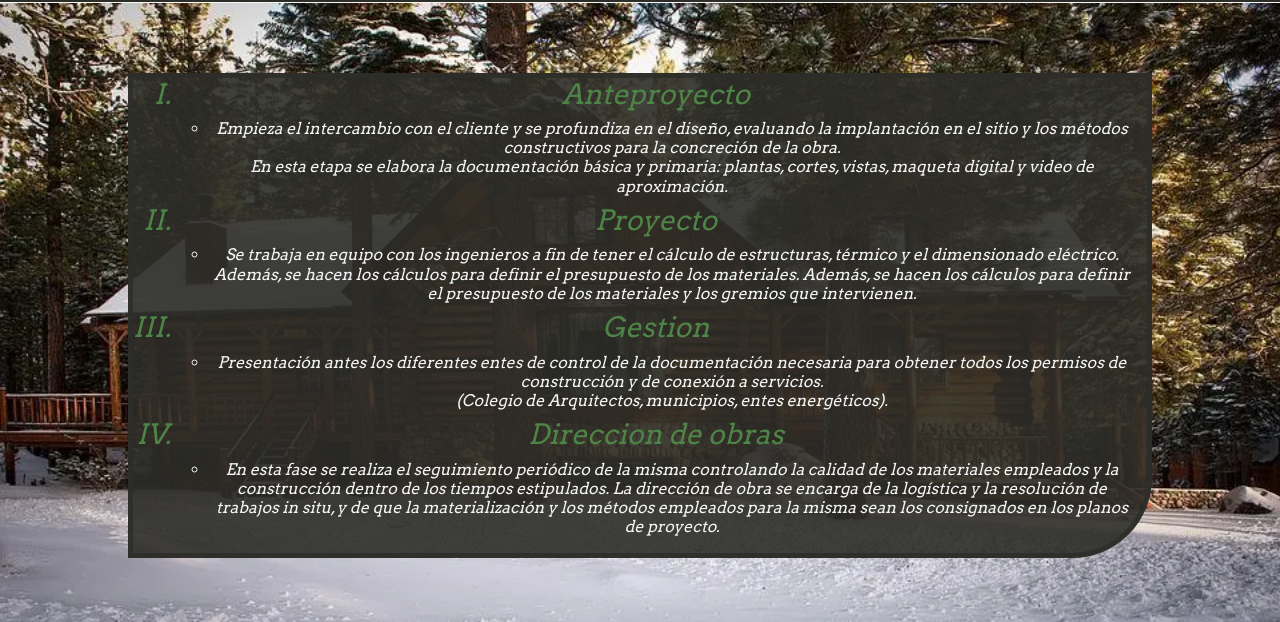
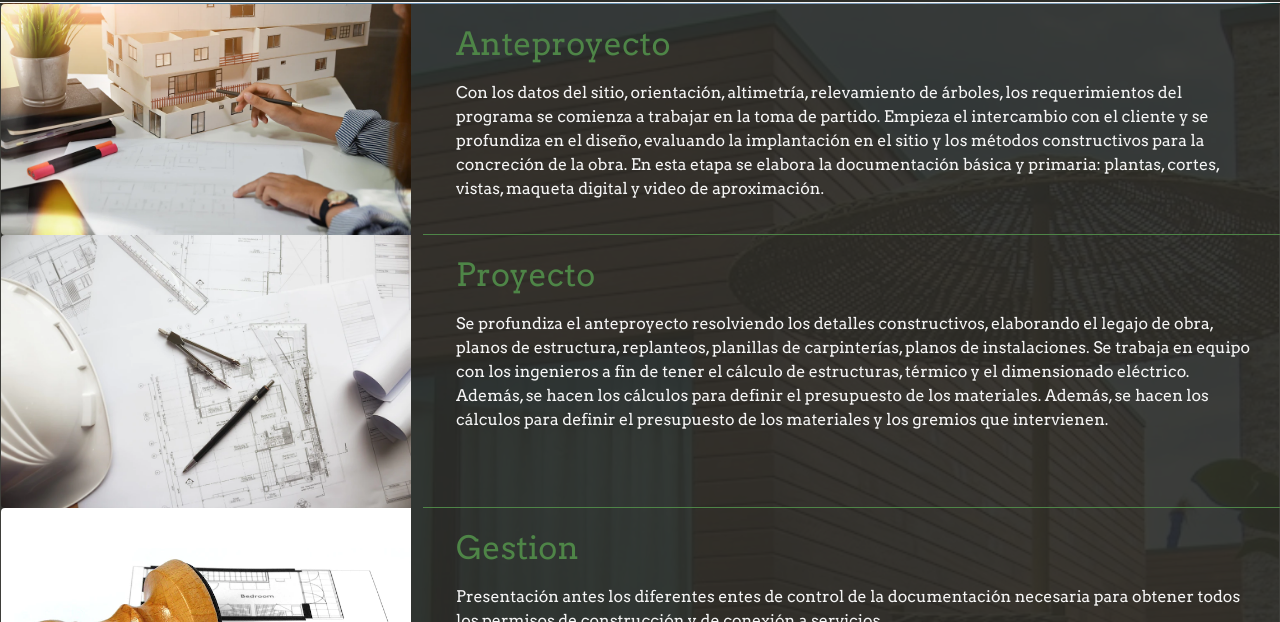
Before and after one commit to TomasPaoletti/EstudioRigano-Paoletti, a website: page page/metodologia.html in a window 1280 px wide. Shown: the part 84-706 px from the top of the page. Drawn offline with nearby package versions, Linux system fonts and the light colour scheme.

Commit message:
modificacion pag metodologia

```diff
--- a/page/metodologia.html
+++ b/page/metodologia.html
@@ -6,7 +6,7 @@
   <meta http-equiv="X-UA-Compatible" content="IE=edge" />
   <meta name="viewport" content="width=device-width, initial-scale=1.0" />
   <meta name="description" content="estudio arquitectura Rigano" />
-  <meta name="keywords" content="estudio, arquitectura, rigano, remodelacion, casa, edificio, vanguardia" />
+  <meta name="keywords" content="estudio, arquitectura, rigano, remodelacion, casa, edificio, vanguardia, metodologia, direccion de obra, anteproyecto, proyecto, gestion" />
   <link rel="shortcut icon" href="../img/logo.jpg" type="image/x-icon" />
   <title>Estudio Rigano</title>
   <!-- link fuente -->
@@ -93,66 +93,77 @@
   </div>
   <!-- cierre de fila logo + nav -->
   <!-- fila de info del sitio -->
-  <div>
-    <main class="main4">
-      <div class="metodologia">
-        <div class="container-fluid col-12 contenedor">
-          <ol type="I">
-            <div>
-              <li class="titlegreen h3">Anteproyecto</li>
-              <ul>
-                <li class="h6">
-                  Empieza el intercambio con el cliente y se profundiza en el
+  <div class="card mb-1 card-meto">
+    <div class="row">
+      <div class="col-md-4">
+        <img src="../img/anteproyecto.webp" class="img-fluid rounded-start" alt="una maqueta">
+      </div>
+      <div class="col-md-8">
+        <div class="card-body">
+          <h5 class="card-title h2">Anteproyecto</h5>
+          <p class="card-text">Con los datos del sitio, orientación, altimetría, relevamiento de árboles, los
+            requerimientos del programa se comienza a trabajar en la toma de
+            partido. Empieza el intercambio con el cliente y se profundiza en el
             diseño, evaluando la implantación en el sitio y los métodos
-                  constructivos para la concreción de la obra.<br />En esta etapa
+            constructivos para la concreción de la obra. En esta etapa
             se elabora la documentación básica y primaria: plantas, cortes,
-                  vistas, maqueta digital y video de aproximación.
-                </li>
-              </ul>
+            vistas, maqueta digital y video de aproximación.</p>
         </div>
-            <div>
-              <li class="titlegreen h3">Proyecto</li>
-              <ul>
-                <li class="h6">
-                  Se trabaja en equipo con los ingenieros a fin de tener el
+      </div>
+    </div>
+    <div class="row">
+      <div class="col-md-4">
+        <img src="../img/proyecto.webp" class="img-fluid rounded-start" alt="planos de obra">
+      </div>
+      <div class="col-md-8">
+        <div class="card-body">
+          <h5 class="card-title h2">Proyecto</h5>
+          <p class="card-text">Se profundiza el anteproyecto resolviendo los detalles constructivos, elaborando el
+            legajo de obra, planos de estructura, replanteos, planillas de carpinterías, planos de instalaciones. Se
+            trabaja en equipo con los ingenieros a fin de tener el
             cálculo de estructuras, térmico y el dimensionado eléctrico.
             Además, se hacen los cálculos para definir el presupuesto de los
             materiales. Además, se hacen los cálculos para definir el
-                  presupuesto de los materiales y los gremios que intervienen.
-                </li>
-              </ul>
+            presupuesto de los materiales y los gremios que intervienen.</p>
         </div>
-            <div>
-              <li class="titlegreen h3">Gestion</li>
-              <ul>
-                <li class="h6">
-                  Presentación antes los diferentes entes de control de la
+      </div>
+    </div>
+    <div class="row">
+      <div class="col-md-4">
+        <img src="../img/gestion.webp" class="img-fluid rounded-start" alt="planos de obras aprobado">
+      </div>
+      <div class="col-md-8">
+        <div class="card-body">
+          <h5 class="card-title h2">Gestion</h5>
+          <p class="card-text">Presentación antes los diferentes entes de control de la
             documentación necesaria para obtener todos los permisos de
             construcción y de conexión a servicios.<br />(Colegio de
-                  Arquitectos, municipios, entes energéticos).
-                </li>
-              </ul>
+            Arquitectos, municipios, entes energéticos).</p>
         </div>
-            <div>
-              <li class="titlegreen h3">Direccion de obras</li>
-              <ul>
-                <li class="h6">
-                  En esta fase se realiza el seguimiento periódico de la misma
+      </div>
+    </div>
+    <div class="row">
+      <div class="col-md-4">
+        <img src="../img/direccion-obras.webp" class="img-fluid rounded-start" alt="personas dirigiendo obra en construccion">
+      </div>
+      <div class="col-md-8">
+        <div class="card-body">
+          <h5 class="card-title h2">Direccion de obras</h5>
+          <p class="card-text">Se verifica la correcta concreción de todos los procesos constructivos de la obra. En
+            esta fase se realiza el seguimiento periódico de la misma
             controlando la calidad de los materiales empleados y la
             construcción dentro de los tiempos estipulados. La dirección de
             obra se encarga de la logística y la resolución de trabajos in
             situ, y de que la materialización y los métodos empleados para
-                  la misma sean los consignados en los planos de proyecto.
-                </li>
-              </ul>
-            </div>
-          </ol>
+            la misma sean los consignados en los planos de proyecto. Esta tarea implica asumir la responsabilidad
+            mediando ante el comitente y los organismos de control</p>
         </div>
       </div>
-    </main>
+    </div>
+  </div>
   <!-- cierre fila de info del sitio-->
   <!-- inicio de footer -->
-      <footer class="footer-meto">
+  <footer class="footer">
     <div>
       <img class="pic-footer" src="../img/logo.jpg" alt="logo" />
     </div>
@@ -160,14 +171,11 @@
       <h3>estudiorigano@gmail.com</h3>
     </div>
     <div>
-          <button><a href="https://www.instagram.com/?hl=es" target="_blank"><i
-                class='bx bxl-instagram'></i></a></button>
-          <button><a href="https://www.facebook.com/" target="_blank"><i
-                class='bx bxl-facebook-circle'></i></a></button>
+      <button><a href="https://www.instagram.com/?hl=es" target="_blank"><i class='bx bxl-instagram'></i></a></button>
+      <button><a href="https://www.facebook.com/" target="_blank"><i class='bx bxl-facebook-circle'></i></a></button>
       <button><a href="https://web.whatsapp.com/" target="_blank"><i class='bx bxl-whatsapp'></i></a></button>
     </div>
   </footer>
-  </div>
   <!-- cierre de footer -->
   <script src="https://cdn.jsdelivr.net/npm/bootstrap@5.0.2/dist/js/bootstrap.bundle.min.js"
     integrity="sha384-MrcW6ZMFYlzcLA8Nl+NtUVF0sA7MsXsP1UyJoMp4YLEuNSfAP+JcXn/tWtIaxVXM" crossorigin="anonymous">
--- a/scss/styles.scss
+++ b/scss/styles.scss
@@ -111,27 +111,22 @@ main {
 
 /* inicio main metodologia */
 
-.main4 {
-    background: url(../img/casanieve.webp);
-    font-style: map-get($estilo, Fstyle);
+.card-meto {
+    background-image: url(../img/exteriorcasa.webp);
     @include cover-centercenter-no-repeat;
-
-    .contenedor {
-        border: 5px solid $color-secundario;
-        border-bottom-right-radius: 5rem;
-    }
-
-    .metodologia {
-        margin: auto;
-        width: 80%;
-    }
-
-    ol {
-        color: $color-texto;
-    }
-
-    .titlegreen {
-        color: $color-titulo;
+    .row{
+        background-color: $color-secundario;
+        .col-md-8{
+            border-bottom: 0.1rem solid $color-titulo;
+        }
+        h5{
+            color: $color-titulo;
+            padding: 5px;
+        }
+        p{
+            color: $color-texto;
+            padding: 5px;
+        }
     }
 }
 
@@ -189,70 +184,7 @@ main {
     }
 }
 
-
-/*section {
-        max-width: 25rem;
-        margin: auto;
-        background-color: $color-secundario;
-        border-radius: 3rem;
-        padding: 5px;
-
-        h2 {
-            color: $color-titulo;
-        }
-
-        h3 {
-            color: $color-texto;
-        }
-
-        .controls {
-            width: 15rem;
-            margin-bottom: 0.6rem;
-            border-radius: 0.2rem;
-
-            &:focus {
-                border: 0.2rem solid $color-principal;
-            }
-        }
-
-        .submit {
-            &:hover {
-                background-color: $color-titulo;
-                transition: all, linear, 0.2s;
-            }
-        }
-    }
-}*/
-
 /* fin main contacto */
-
-/*@media screen and (max-width: 768px) {
-    section {
-        width: 20rem;
-        height: 23rem;
-
-        h2 {
-            font-size: 23px !important;
-        }
-
-        h3 {
-            font-size: 18px !important;
-        }
-
-        .controls {
-            height: 1.3rem;
-            width: 10rem !important;
-        }
-        .controls-text{
-            height: 4rem;
-            width: 15rem !important;
-        }
-        .submit{
-            height: 2rem;
-            width: 15rem !important;
-        }
-    }
-}*/
 
 /* menú mobile */
 
```
Also changed, not shown: page/contacto.html (+1 -25 lines), page/nosotros.html (+1 -1 lines), page/proyectos.html (+14 -13 lines), img/anteproyecto.webp (added), img/direccion-obras.webp (added), img/exteriorcasa.webp (added), img/gestion.webp (added), img/proyecto.webp (added), styles/style.css. Lines whose indentation alone changed are shown as unchanged.
